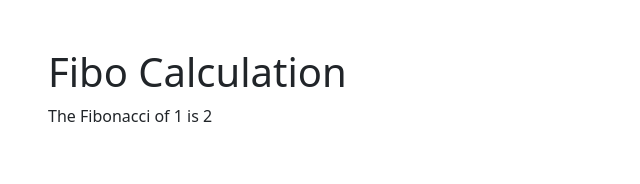
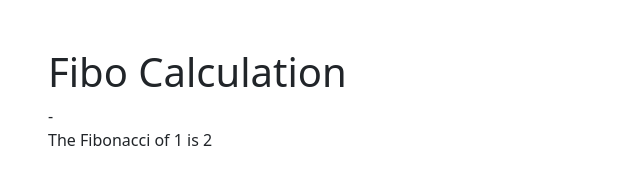
Before and after one commit to Aviad204/fibo, a plain HTML site: page index.html in a window 1280 px wide. Shown: the whole page, without its empty margins (0-640 px from the left). Drawn offline with nearby package versions, Linux system fonts and the light colour scheme.

Commit message:
added a dash

```diff
--- a/index.html
+++ b/index.html
@@ -16,6 +16,7 @@
             <div>
                 <h1>Fibo Calculation</h1>
             </div>
+            <div>-</div>
             <div>
                 <span>The Fibonacci of <span id="numX"></span> is <span id="numY"></span></span>
             </div>
```
